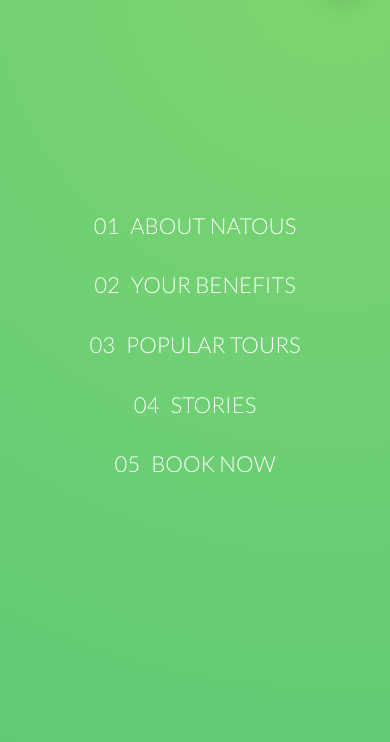
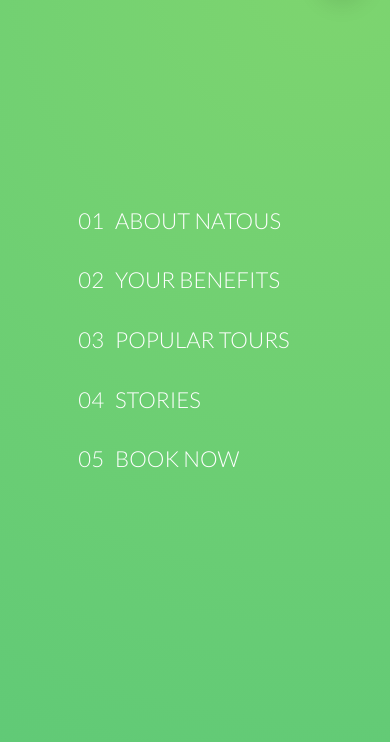
Before and after one commit to MuhammedSamy/Natours-Website, a website: page index.html in a window 390 px wide. Both pictures are taken after a click on the label 342 px from the left and 47 px from the top of the page. Shown: the part 77-819 px from the top of the page. Drawn offline with Linux system fonts and the light colour scheme.

Commit message:
Add files via upload

```diff
--- a/css/style.css
+++ b/css/style.css
@@ -495,9 +495,7 @@ body {
   padding: 6rem;
   padding-left: 9rem;
   font-size: 1.6rem;
-  transform: skewX(-12deg);
-  -webkit-backface-visibility: hidden;
-  backface-visibility: hidden; }
+  transform: skewX(-12deg); }
   @media only screen and (max-width: 56.25em) {
     .story {
       width: 100%;
@@ -531,7 +529,6 @@ body {
   .story__img {
     height: 100%;
     transform: translateX(-4rem) scale(1.4);
-    -webkit-backface-visibility: hidden;
     backface-visibility: hidden;
     transition: all .5s; }
   .story__text {
@@ -550,7 +547,6 @@ body {
     text-align: center;
     opacity: 0;
     transition: all .5s;
-    -webkit-backface-visibility: hidden;
     backface-visibility: hidden; }
     @media only screen and (max-width: 37.5em) {
       .story__caption {
@@ -954,9 +950,10 @@ body {
   position: fixed;
   top: 0;
   left: 0;
+  z-index: 1500;
   opacity: 0;
   width: 0;
-  transition: all 0.45s cubic-bezier(0.68, -0.55, 0.265, 1.55);
+  transition: all 0.8s cubic-bezier(0.68, -0.55, 0.265, 1.55);
   pointer-events: none; }
 
 .navigation__list {
@@ -965,11 +962,24 @@ body {
   left: 50%;
   transform: translate(-50%, -50%);
   list-style: none;
-  text-align: center;
+  text-align: start;
   width: 100%; }
 
 .navigation__item {
-  margin: 1rem; }
+  margin: 1rem;
+  transform: translate(40%, 50%); }
+  @media only screen and (max-width: 75em) {
+    .navigation__item {
+      transform: translate(38%, 45%); } }
+  @media only screen and (max-width: 56.25em) {
+    .navigation__item {
+      transform: translate(35%, 30%); } }
+  @media only screen and (max-width: 37.5em) {
+    .navigation__item {
+      transform: translate(30%, -10%); } }
+  @media only screen and (max-width: 28rem) {
+    .navigation__item {
+      transform: translate(15%, -10%); } }
 
 .navigation__link:link, .navigation__link:visited {
   display: inline-block;
@@ -997,11 +1007,7 @@ body {
 .navigation__checkbox:checked ~ .navigation__nav {
   opacity: 1;
   width: 100%;
-  pointer-events: auto;
-  z-index: 1500; }
-
-.navigation__checkbox:checked .navigation__item {
-  opacity: 1; }
+  pointer-events: auto; }
 
 .navigation__icon {
   position: relative;
```
